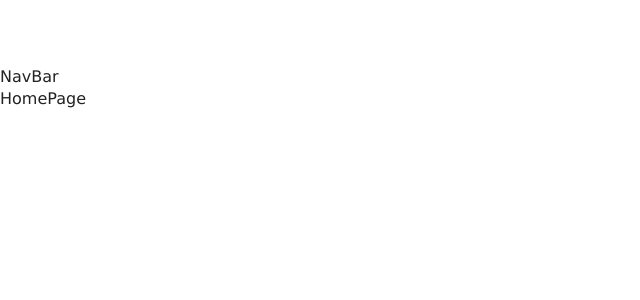
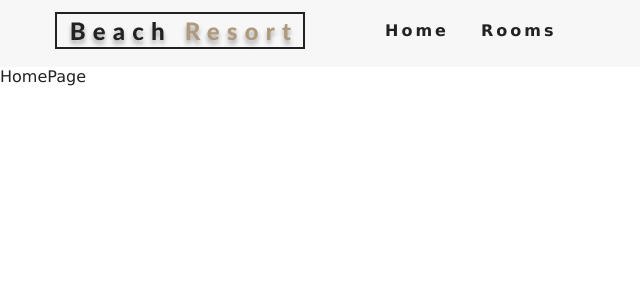
Before and after one commit to arminsheibak/Beach-Hotel, a React (Vite) app: page / in a window 1280 px wide. Shown: the top 300 px of the page, without its empty margins (0-640 px from the left). Built offline with nearby package versions, Linux system fonts and the light colour scheme.

Commit message:
build navbar

```diff
--- a/src/components/NavBar.tsx
+++ b/src/components/NavBar.tsx
@@ -1,7 +1,27 @@
+import { useState } from 'react';
+import logo from '../images/logo.svg'
+import { FaAlignRight } from "react-icons/fa";
+import { Link } from 'react-router-dom';
+
 
 const NavBar = () => {
+  const [isOpen, setOpen] = useState(false);
+
   return (
-    <div>NavBar</div>
+    <nav className='navbar' >
+      <div className="nav-center">
+        <div className="nav-header">
+          <Link to='/' ><img src={logo} alt="" /></Link>
+          <button type='button'  className='nav-btn' onClick={() => setOpen(!isOpen)} >
+            <FaAlignRight className='nav-icon' />
+          </button>
+        </div>
+        <ul className={isOpen ? 'nav-links show-nav' : 'nav-links'} >
+          <li><Link to='/' >Home</Link></li>
+          <li><Link to='/rooms' >Rooms</Link></li>
+        </ul>
+      </div>
+    </nav>
   )
 }
 
```
